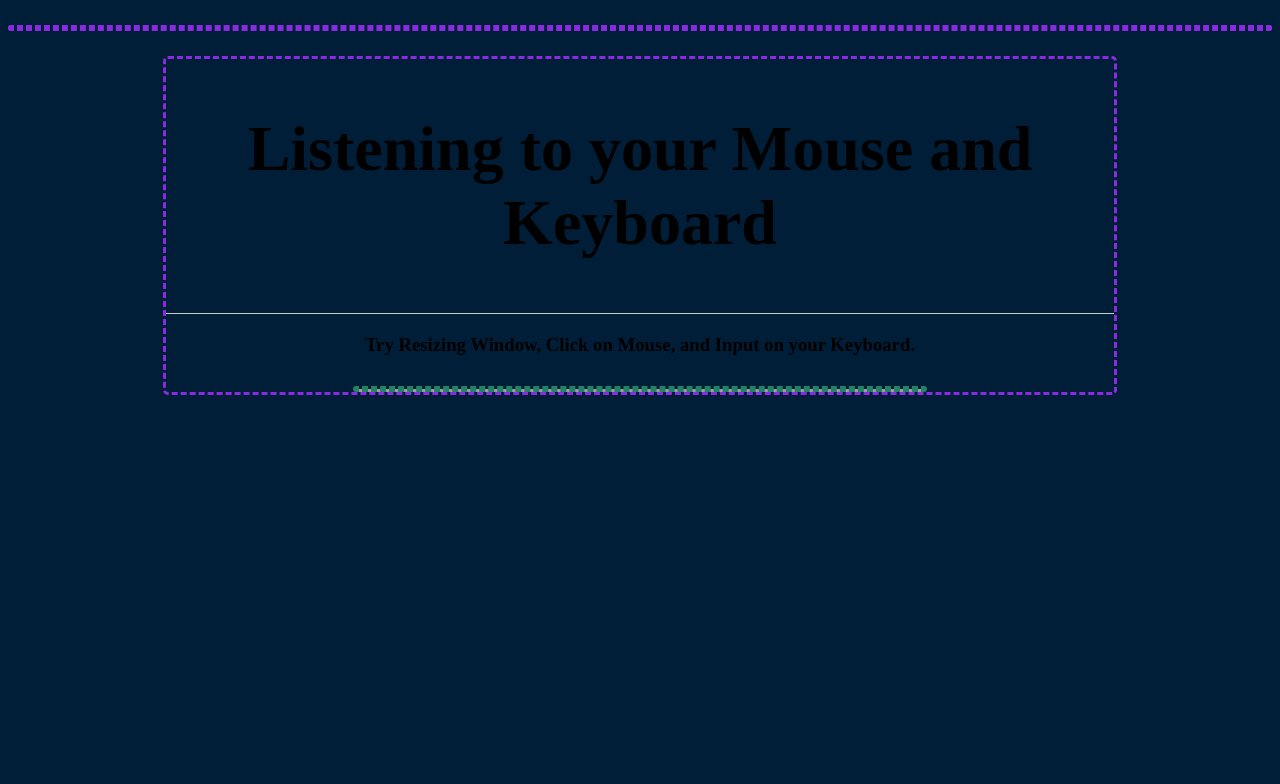
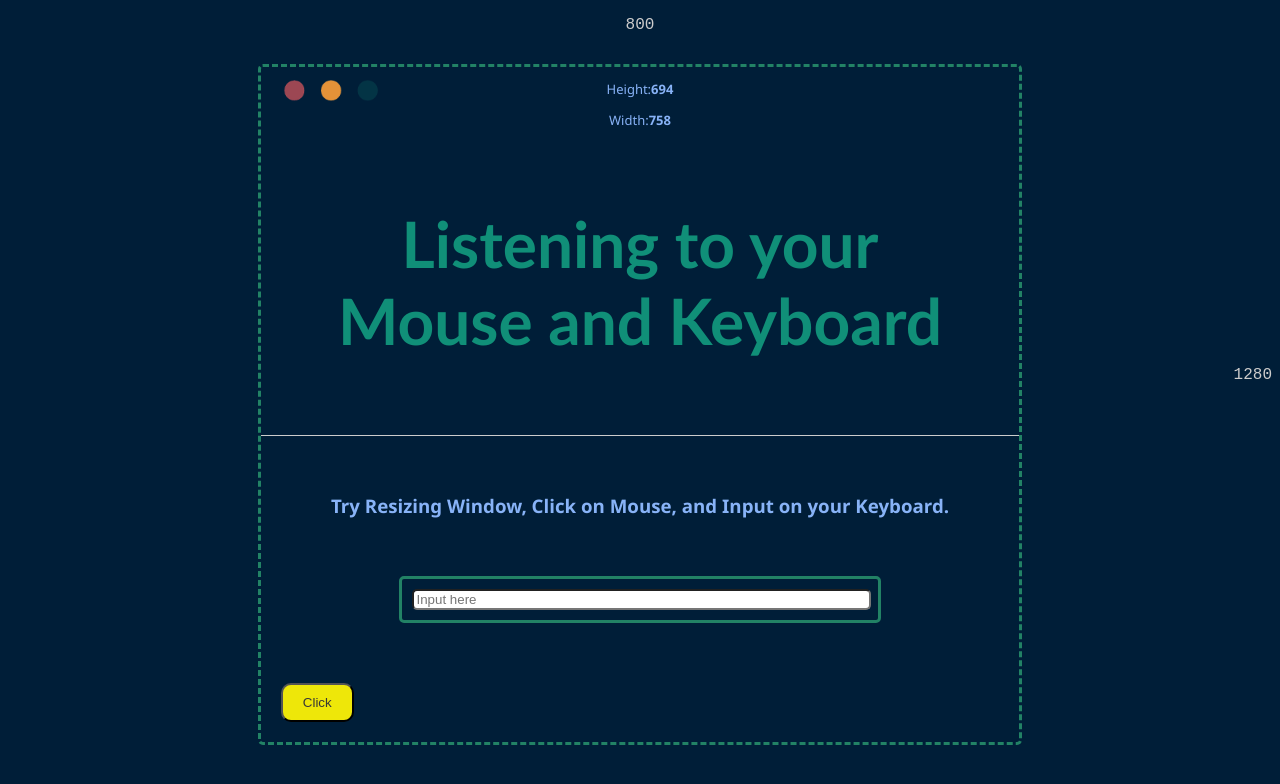
Before and after one commit to RichardBrowning/N341-Client-Side-Web-Programming, a PHP site: page /triggered.html in a window 1280 px wide. Shown: the top 784 px of the page. Run offline with PHP 8.4, Linux system fonts and the light colour scheme; grey boxes are pictures that could not be loaded.

Commit message:
optimize triggered

```diff
--- a/jsHelloWorld/css/jsHelloWorld.css
+++ b/jsHelloWorld/css/jsHelloWorld.css
@@ -57,6 +57,6 @@ hr { display: block; height: 1px;
 .subtitle{
     font-family: 'Segoe UI', Tahoma, Geneva, Verdana, sans-serif;
     color: #88b3f7;
-    text-align:center;
-    padding:5%
+    text-align: center;
+    padding: 5%
 }
--- a/triggered/css/triggered.css
+++ b/triggered/css/triggered.css
@@ -12,15 +12,28 @@
 ***************************************/
 
 /*applied style for whole webpage*/
-body{
+body {
     /*megical transparent background*/
     background-color: rgba(0, 30, 56, 255);
     background-blend-mode: lighten;
     /*centralize*/
     align-items: center;
 }
+span {
+    width: min-content;
+    font-family: Verdana, Geneva, Tahoma, sans-serif;
+    color: aliceblue;
+    text-align: center;
+    padding: 5%;
+    margin: 5%;
+}
 
-#block{
+input {
+    border-radius: 5px;
+    width: 99%;
+}
+
+#block {
     margin: 0 auto;
     width: 75%;
     border-radius: 5px;
@@ -34,8 +47,9 @@ hr { display: block; height: 1px;
     margin: 1em 0; padding: 0;
 }
 /*emulate apperance of a windows on webpage*/
-#box-container{
-    /*megical transparent background image*/
+#box-container {
+    /*magical transparent background image*/
+    background-image: url(./hello-world.png);
     background-color: rgba(0, 30, 56, 255);
     background-blend-mode: lighten;
     background-size: 100%;
@@ -54,9 +68,10 @@ hr { display: block; height: 1px;
 .title{
     font-family: 'Trebuchet MS', 'Lucida Sans Unicode', 'Lucida Grande', 'Lucida Sans', Arial, sans-serif;
     color: #108f78;
-    text-align:center;
+    text-align: center;
     font-size: 64px;
-    padding:5%
+    padding: 5%;
+    margin: 5%;
 }
 .subtitle{
     font-family: 'Segoe UI', Tahoma, Geneva, Verdana, sans-serif;
@@ -65,10 +80,16 @@ hr { display: block; height: 1px;
     padding:5%
 }
 
-/*style for keyboard event area*/
+
+/*style for event area*/
+#scroll{
+    margin: 0 auto;
+    margin-top: 20px;
+    padding: 10px;
+    width: 60%;
+}
 #keyboard {
     /*megical transparent background image*/
-    background-image: url(../resources/hello-world.png);
     background-color: rgba(0, 30, 56, 255);
     background-blend-mode: lighten;
     background-size: 100%;
@@ -76,30 +97,45 @@ hr { display: block; height: 1px;
 
     /*beautify window*/
     margin: 0 auto;
-    margin-top: 30px;
+    margin-top: 20px;
+    padding: 10px;
     width: 60%;
     border-radius: 5px;
-    border-style: dashed;
+    border-style: solid;
     border-color: #228265;
 }
 
 /*style for mouse event area*/
 #mouse button{
-    width: 90%;
+    width: max-content;
     text-align: center;
-    margin: 10px auto;
+    margin: 20px;
     border-radius: 10px;
     padding:10px 20px ;
 
     background-size: 100%;
-    background-color: rgba(17, 116, 70, 0.3);
+    background-color: rgba(244, 236, 9, 0.975);
     background-blend-mode: lighten;
 
-    color: #acacac;/*font color*/
+    color: #373737;/*font color*/
 }
 
 #windowHeight {
-    border-radius: 5px;
-    border-style: dashed;
-    border-color: blueviolet;
+    text-align: center;
+    color: #ccc;
+    font-family: 'Courier New', Courier, monospace;
 }
+#windowWidth {
+    float: right;
+    margin-top: 25%;
+    text-align: center;
+    font-family: 'Courier New', Courier, monospace;
+    color: #ccc;
+}
+
+#sizeIndicate {
+    font-family: 'Segoe UI', Tahoma, Geneva, Verdana, sans-serif;
+    color: #88b3f7;
+    font-size: small;
+    text-align: center;
+}
--- a/triggered/js/triggered.js
+++ b/triggered/js/triggered.js
@@ -14,39 +14,55 @@ $(document).ready(
     function() {
         /******************
         NAME:
-            showInput
+            showAndFade
         PURPOSE:
-            fucntion to run when page size changes
+            function to run to output fade and delete
+        PARAMETERS:
+            The target element and the text
+        RETURN VALUE:
+            void, but play animation
+        *******************/
+        function showAndFade(strText, divTargetId){
+            divTargetId.css({
+                            'display': 'unset'
+                        });
+            //put content, delay, fadeout in a chain
+            divTargetId.html(strText).delay(150).fadeOut(300);
+            //delete, not needed, will be overwritten anyway
+        }
+        /******************
+        NAME:
+            showScroll
+        PURPOSE:
+            function to run when scrolled
         PARAMETERS:
             The target div id name
         RETURN VALUE:
             void, but play animation
         *******************/
-        showInput = function() {
-            //get area for showing
-
-            //put content
-
-            //breathing effect, fade out
+        function showScroll() {
+            var elScrollIndicate = $("#scroll span");
+            //put to the section
+            showAndFade("The page has been scrolled", elScrollIndicate);
         }
 
         /******************
         NAME:
-            showClick
+            showInput
         PURPOSE:
-            fucntion to run when page size changes
+            function to run when keypressed in input field
         PARAMETERS:
             The target div id name
         RETURN VALUE:
             void, but play animation
         *******************/
-        showClick = function() {
-            //get area for showing
-
-            //fade in
-
-            //breathing effect, fade in
-        }
+       function showInput() {
+           //change color of the filed
+           $("input").css("background-color","#D6D6FF");
+           //show and fade out
+           elStatusShow = $('#keyStatus');
+           showAndFade("A key has been pressed", elStatusShow)
+       }
 
         /******************
         NAME:
@@ -58,39 +74,61 @@ $(document).ready(
         RETURN VALUE:
             void, but play animation
         *******************/
-        pageResize = function(){
+        function pageResize(){
             //get current windows size
-            var windowHeight = $(window).height();
-            var windowWidth = $(window).width();
-            var blockHeight = $('#block').height();
-            var blockWidth = $('#block').width();
-            //print windows size
-            //
+            var intWindowHeight = $(window).outerHeight();
+            var intWindowWidth = $(window).outerWidth();
+            var intBlockHeight = Math.round($("#box-container").height());
+            var intBlockWidth = Math.round($("#box-container").width());
+            //write window height
+            $("#windowHeight").html(intWindowHeight);
+            //write window width
+            $("#windowWidth").html(intWindowWidth);
+            //write box-container height
+            $("b.height").html(intBlockHeight);
+            //write box-container width
+            $("b.width").html(intBlockWidth);
         }
+
+        /*initialize outputs*/
         /******************
         NAME:
-            pageResize
+            IFFY
         PURPOSE:
-            fucntion to run when page size changes
+            fucntion to run to inistailly print
         PARAMETERS:
-            The target div id name
+            none
         RETURN VALUE:
-            void, but play animation
+            void
         *******************/
+        (function(){
 
-
+            pageResize();
+        }());
         /*event listeners*/
 
         //windows and document
-        $(document).scroll();
+        //resize event
+        $(window).resize(pageResize);
+        //TODO scroll event
+        $(document).scroll(showScroll);
 
-        $(window).resize();
+        //TODO keyboard fucntions
+        $("input").keydown(function(){
+            $("input").css("background-color","#FFFFCC");
+        });
+        $("input").keyup(showInput);
 
-        //mouse fucntions
-        $().keyup();
-
-        //keyboard fucntions
-        $().click();
+        //TODO mouse fucntions
+        $("button").mousedown(function () {
+            $("button").html("Holding On");
+        });
+        $("button").mouseup(function () {
+            $("button").html("Released hold");
+        });
+        $("button").mouseover(function () {
+            $("button").html("Hovering Over");
+        });
     }
 
 )
--- a/triggered/triggered.html
+++ b/triggered/triggered.html
@@ -8,7 +8,7 @@
  LAST MODIFIED BY: Luxi Liao (LL)
  MODIFICATION HISTORY:
  10 November 2021 - Adding basic elements (LL)
- 11 November 2021 2021 - Debugging Key Up input temporarily not working (LL)
+ 11 November 2021 2021 - Debugging Key Up input not working (LL)
 -->
 
 <html lang="en-us">
@@ -27,17 +27,16 @@
     </head> <!--end of head-->
 
     <body>
-        <h6 id="windowHeight"></h6>
-        <h6 id="windowWidth"></h6>
+            <p id="windowHeight"></p>
+            <p id="windowWidth"></p>
         <!--div start-->
-        <div id="block">
+        <div id="box-container">
             <div id="sizeIndicate">
-
-                <h6></h6>
-                <h6></h6>
+                <p>Height:<b class="height"></b></p>
+                <p>Width:<b class="width"></b></p>
             </div>
             <!--begain of largest font title-->
-            <h2 style="text-align:center; font-size: 64px;">
+            <h2 class = "title">
                 Listening to your Mouse and Keyboard
             <!--end of largest font title-->
             </h2>
@@ -45,18 +44,21 @@
             <hr>
             <!--page not found-->
             <!--begain of h3-->
-            <h3 style="text-align:center">
+            <h3 class="subtitle">
                 Try Resizing Window, Click on Mouse, and Input on your Keyboard.
             <!--end of h3-->
             </h3>
-
             <!--div for keyboard input-->
             <div id="keyboard">
-
+                <input type="text" placeholder="Input here"> <span id="keyStatus"></span>
+            </div>
+            <!--div for keyboard input-->
+            <div id="scroll">
+                <span></span>
             </div>
             <!--div for mouse event-->
             <div id="mouse">
-
+                <button type="button">Click</button>
             </div>
             <!--end of div-->
         </div>
```
Also changed, not shown: triggered/css/hello-world.png (added).
